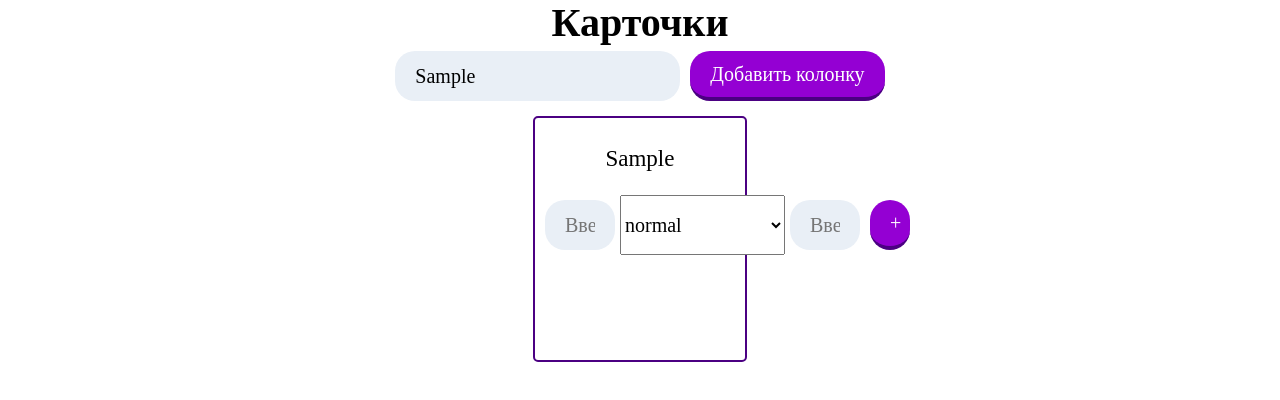
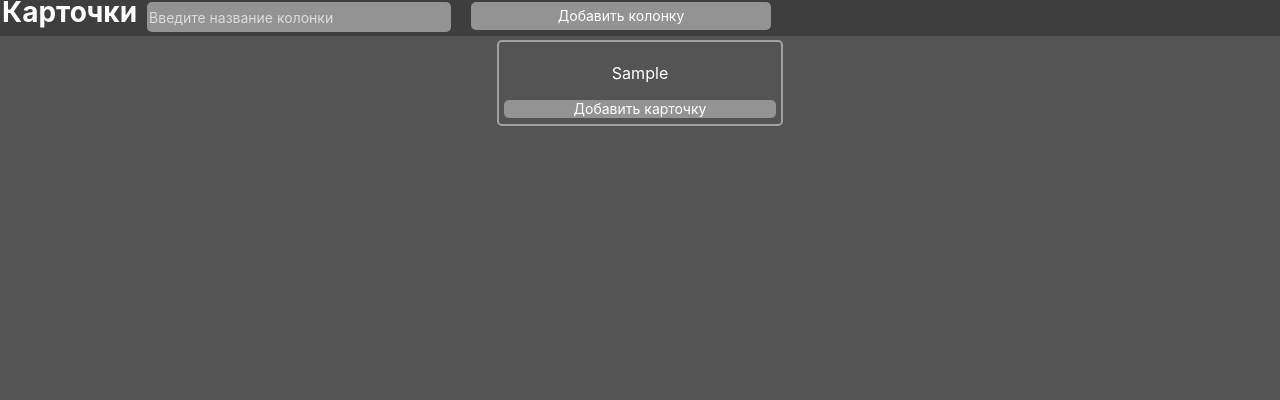
Before and after one commit to Shuta4/Drag-and-Drop-Advanced, a website built with webpack: page src/index.html in a window 1280 px wide. Both pictures are taken after typing "Sample" into the empty fields and a click on the input "Добавить колонку". Built offline with nearby package versions, Linux system fonts and the light colour scheme.

Commit message:
fixes and style rework

```diff
--- a/src/Components/Card.js
+++ b/src/Components/Card.js
@@ -15,7 +15,7 @@ class Card {
         this.move = this.move.bind(this);
     }
     _template() {
-        return `<div class="column__item card ${this._status}">
+        return `<div class="column__item card card_${this._status}">
                 <p class="card__text">${this._title}</p>
                 <p class="card__estimate">${this._estimate}</p>
             </div>`
--- a/src/Components/CardForm.js
+++ b/src/Components/CardForm.js
@@ -11,6 +11,7 @@ class CardForm {
         if(this._form.column_title.value) {
             var column = new Column(this._form.column_title.value, '.content__list');
             column.render();
+            this._form.column_title.value = '';
         } else alert("Введите название колонки!");
     }
     setEventListeners() {
--- a/src/Components/Column.js
+++ b/src/Components/Column.js
@@ -9,38 +9,50 @@ class Column {
         this.render = this.render.bind(this);
         this._submitHandler = this._submitHandler.bind(this);
         this._element = null;
+        this._toggleForm= this._toggleForm.bind(this);
     }
     _template() {
-        return `<div class="column">
+        return `<div class="column content__list__column">
                 <p class="column__title">${this._title}</p>
+                <div class="column__items"></div>
                 <form class="column__form">
+                    <button type="button" class="button column__form__toggle toggle-button">Добавить карточку</button>
+                    <div class="hidden inputs-wrapper column__form__inputs-wrapper">
                         <input type="text" name="card_title" class="column__form__card-title" placeholder="Введите название карточки" />
                         <select class="column__form__card-status" name="card_status">
-                        <option disabled>Выберите статус</option>
+                            <option disabled selected value="">Выберите статус</option>
                             <option value="deadline">deadline</option>
-                        <option selected value="normal">normal</option>
+                            <option value="normal">normal</option>
                             <option value="backlog">backlog</option>
                         </select>
                         <input type="text" name="card_estimate" class="column__form__card-estimate" placeholder="Введите срок истечения" />
-                    <input type="submit" class="column__form__add-card button" value="+"/>
+                        <input type="submit" class="column__form__add-card button" value="Добавить"/>
+                    </div>
                 </form>
-                <div class="column__items"></div>
             </div>`;
     }
     _submitHandler(event) {
         event.preventDefault();
-        if(this._form.card_title.value) {
+        if(this._form.card_title.value && this._form.card_status.value) {
             var card = new Card(this._form.card_title.value, this._form.card_status.value, this._form.card_estimate.value, this._element.querySelector('.column__items'));
             card.render();
+            this._form.card_title.value = '';
+            this._form.card_status.value = '';
+            this._form.card_estimate.value = '';
+            this._toggleForm();
         }
-        else alert("Введите название карточки!")
+        else alert("Введите название и статус карточки!")
+    }
+    _toggleForm() {
+        this._form.querySelector('.inputs-wrapper').classList.toggle('hidden')
     }
     render() {
         this._container.insertAdjacentHTML('beforeend', this._template());
         var arr = this._container.querySelectorAll('.column');
         this._element = arr[arr.length -1];
         this._form = this._element.querySelector('.column__form');
-        this._form.addEventListener('submit', this._submitHandler)
+        this._form.addEventListener('submit', this._submitHandler);
+        this._form.querySelector('.toggle-button').addEventListener('click', this._toggleForm)
         containerArr.addElement(this._element);
     }
 }
--- a/src/index.html
+++ b/src/index.html
@@ -11,16 +11,17 @@
 </head>
 <body>
     <div class="root">
-        <h1 class="title">Карточки</h1>
-        <div class="content">
-            <div class="content__control">
-                <form class="content__control__form">
-                    <input type="text" name="column_title" class="content__control__column-title" placeholder="Введите название колонки" />
-                    <input type="submit" class="content__control__add-column button" value="Добавить колонку">
+        <header class="main-header">
+            <h1 class="main-header__title">Карточки</h1>
+            <div class="main-header__control">
+                <form class="main-header__control__form">
+                    <input type="text" autocomplete="off" name="column_title" class="main-header__control__form__column-title" placeholder="Введите название колонки" />
+                    <input type="submit" class="main-header__control__form__add-column button" value="Добавить колонку">
                 </form>
             </div>
+        </header>
+        <div class="content">
             <div class="content__list">
-
             </div>
         </div>
     </div>
--- a/src/index.js
+++ b/src/index.js
@@ -7,5 +7,5 @@ arr.forEach(element => {
     cardArr.addElement(element)
 });
 
-var cardForm = new CardForm(".content__control__form");
+var cardForm = new CardForm(".main-header__control__form");
 cardForm.setEventListeners();
--- a/src/style.css
+++ b/src/style.css
@@ -2,22 +2,88 @@
 @import url(vendor/fonts.css);
 
 html,
-body {
+body,
+.root {
+    /*Variables*/
+    --bg-color-main: #545454;
+    --bg-color-additional: #3E3E3E;
+    --bg-color-object: #A3A3A3;
+    --bg-color-object-additional: #616161;
+    --input-color: #939393;
+    --text-light: #DCDCDC;
+    /*End of vars declaration*/
     height: 100%;
-}
-.root {
-    font-size: 20px;
-    height: 100%;
-    background: white;
+    background: var(--bg-color-main);
     display: flex;
     flex-direction: column;
     align-items: center;
+    color: #ffffff;
+    font-weight: 400;
+    font-size: 14px;
+    line-height: 20px;
+    font-family: -apple-system, BlinkMacSystemFont, 'Segoe UI', 'Roboto', Oxygen, Ubuntu, Cantarell, 'Open Sans', 'Helvetica Neue', sans-serif;
 }
-.title {
+:active, :hover, :focus {
+    outline: 0;
+    outline-offset: 0;
+}
+.button {
+    background: var(--input-color);
+    color: #ffffff;
+    border: 0;
+    border-radius: 5px;
+}
+select {
+    background: var(--input-color);
+    color: #ffffff;
+}
+select:disabled {
+    color: var(--text-light);
+}
+input {
+    height: 28px;
+    border: 0;
+    border-radius: 5px;
+    background: #ffffff;
+}
+input::placeholder {
+    color: var(--text-light);
+}
+input:placeholder-shown {
+    background: var(--input-color);
+}
+.hidden {
+    display: none;
+}
+/*Header*/
+.main-header {
+    padding: 2px;
+    top: 0px;
+    position: fixed;
+    left: 0;
+    width: 100%;
+    height: 32px;
+    display: flex;
+    flex-wrap: nowrap;
+    flex-direction: row;
+    background-color: var(--bg-color-additional);
+}
+.main-header__title {
     margin: 0;
     font-size: 2em;
 }
+.main-header__control__form {
+    display: flex;
+    flex-wrap: nowrap;
+    flex-direction: row;
+}
+.main-header__control__form__column-title, .main-header__control__form__add-column {
+    width: 300px;
+    margin: 0 10px;
+}
+/*Content*/
 .content {
+    margin-top: 40px;
     display: flex;
     flex-wrap: nowrap;
     flex-direction: column;
@@ -29,55 +95,49 @@ body {
     flex-direction: row;
     flex-wrap: nowrap;
 }
-
-.button {
-    background: darkviolet;
-    border-bottom: 4px solid indigo;
-    color: white;
-}
-input {
-    display: block;
-    height: 50px;
-    min-width: 30px;
-    padding: 0 20px;
-    margin-bottom: 10px;
-    background: #E9EFF6;
-    line-height: 40px;
-    border-width: 0;
-    border-radius: 20px;
-    margin: 5px;
-}
-form {
-    display: flex;
-    flex-wrap: nowrap;
-    flex-direction: row;
-}
+/*Column*/
 .column {
-    border: 2px solid indigo;
+    border: 2px solid var(--bg-color-object);
     border-radius: 5px;
     padding: 5px;
-    width: 200px;
-    margin: 10px;
+    width: 272px;
+    margin: 0 2px;
 }
 .column__title {
     font-size: 1.15em;
     width: 100%;
     text-align: center;
 }
+.column__form {
+    width: 100%;
+}
+.column__form__card-title,
+.column__form__card-status,
+.column__form__card-estimate,
+.column__form__add-card {
+    width: 100%;
+    margin: 5px 0;
+}
+.column__form__toggle {
+    width: 100%;
+    margin-bottom: auto;
+}
+/*Card*/
 .card__text {
     font-size: 1em;
 }
 .card {
     position: relative;
-    width: 170px;
+    width: 250px;
     min-height: 30px;
     padding: 5px;
-    background-color: darkmagenta;
-    color: white;
-    margin: 10px;
-    border: 2px solid indigo;
+    background-color: var(--bg-color-object-additional);
+    margin: 10px auto;
     border-radius: 20px;
 }
-.column__items {
-    min-height: 100px;
+.card_normal {
+    background: #2A4480;
 }
+.card_deadline {
+    background: #A60400;
+}
```
Lines whose indentation alone changed are shown as unchanged.
